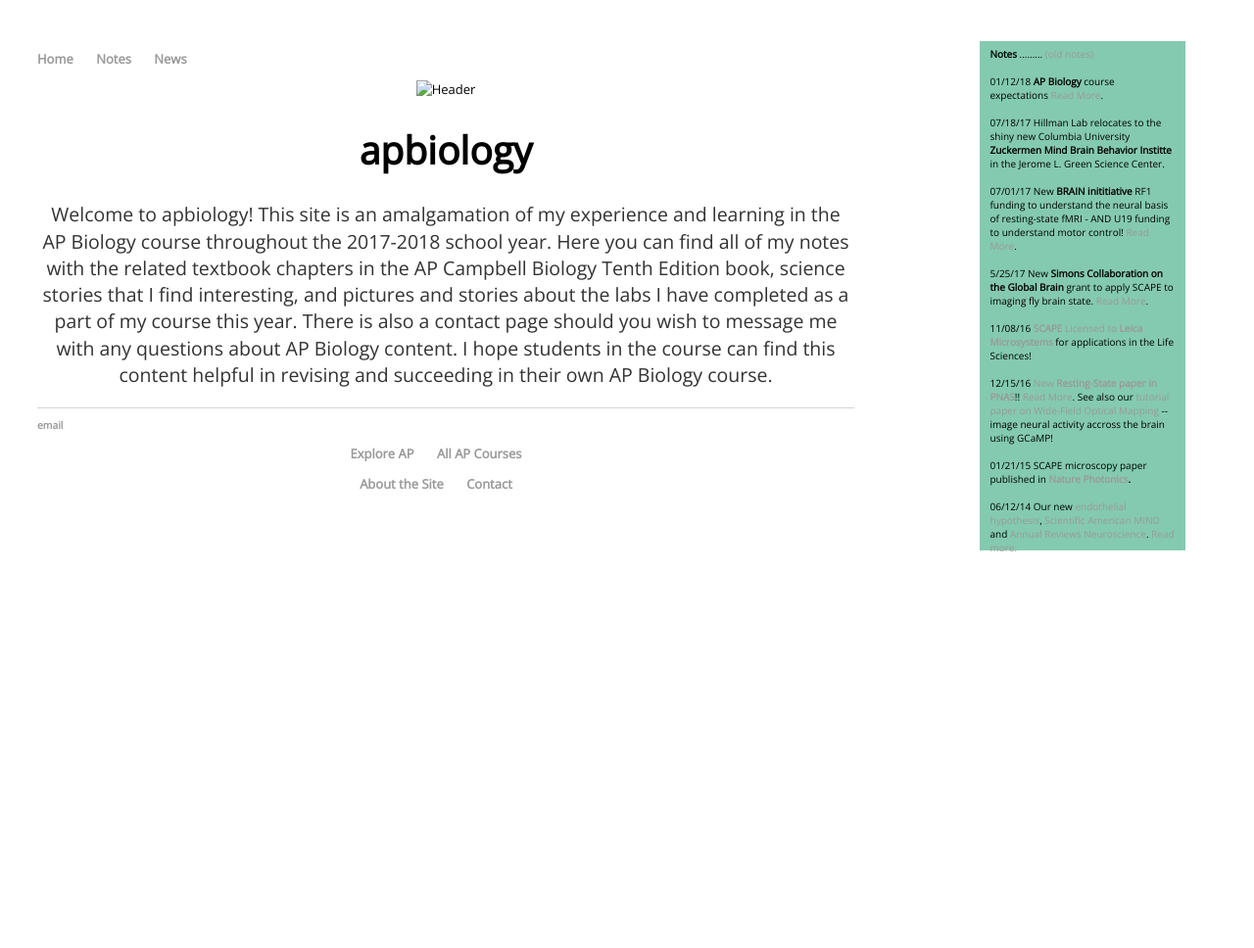
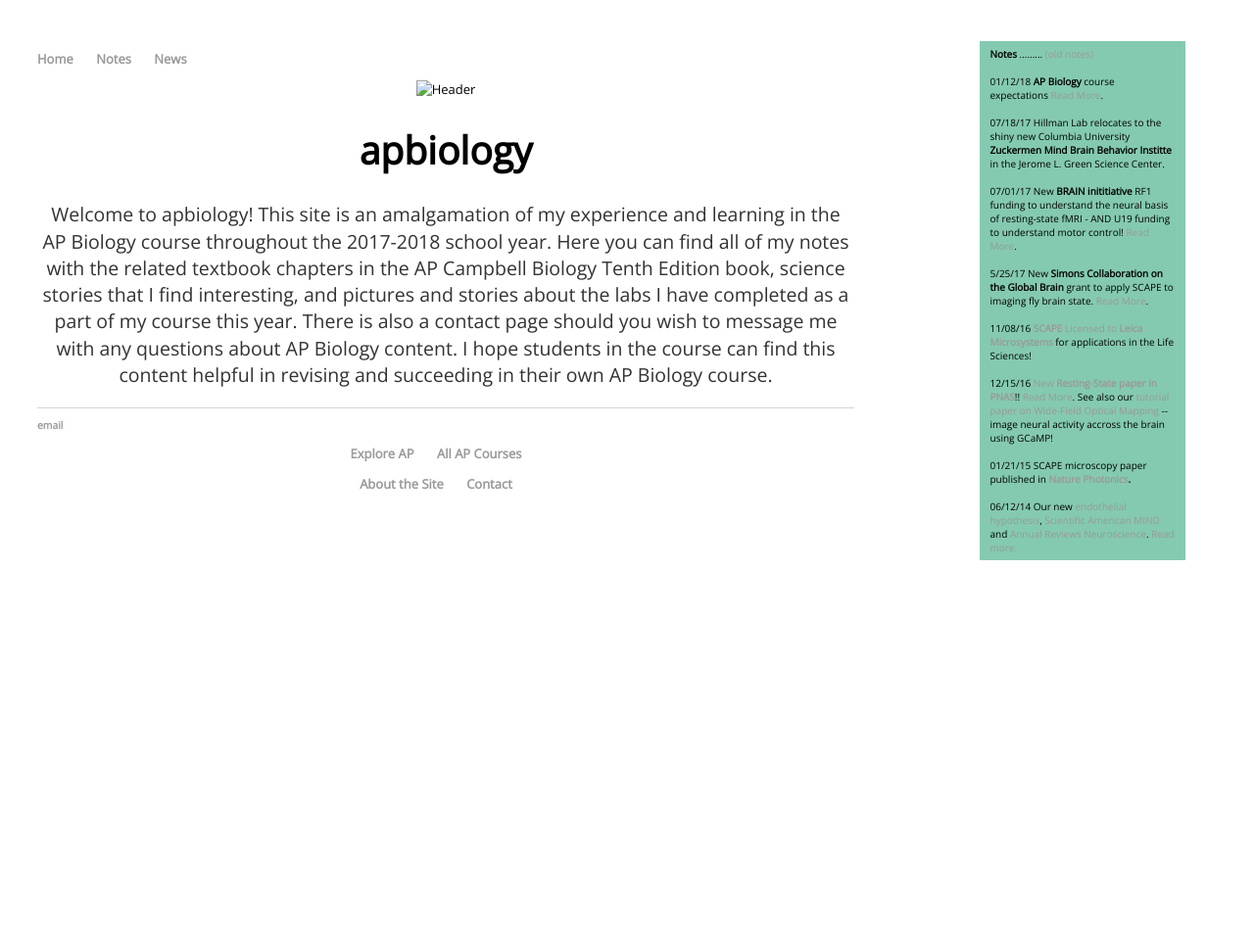
Before and after one commit to meganscarlett/meganscarlett.github.io, a Jekyll site: the page built from index.html, in a window 1280 px wide. Shown: the whole page at 98% size. Built offline with Jekyll 4.4.1, drawn with Linux system fonts in a browser that asks for light colours.

Commit message:
Update index.html

```diff
--- a/index.html
+++ b/index.html
@@ -13,7 +13,7 @@ There is also a contact page should you wish to message me with any questions ab
 
 I hope students in the course can find this content helpful in revising and succeeding in their own AP Biology course.</a></p>
 
-<div id="**Recent News Box**" style="height: 520px; left: 1000px; position: absolute; top: 42px; width: 210px; background: #84CAB0; z-index: 1;font-size: 10px" class="style_SkipStroke_3">
+<div id="**Recent News Box**" style="height: 530px; left: 1000px; position: absolute; top: 42px; width: 210px; background: #84CAB0; z-index: 1;font-size: 10px" class="style_SkipStroke_3">
 <table cellpadding="4">
 	<td width="189" ><span class="style11"><b>Notes</b></span><span class="style17"> .........       <a href="/_posts.html">(old notes)</a><br>
                     <br>
```
